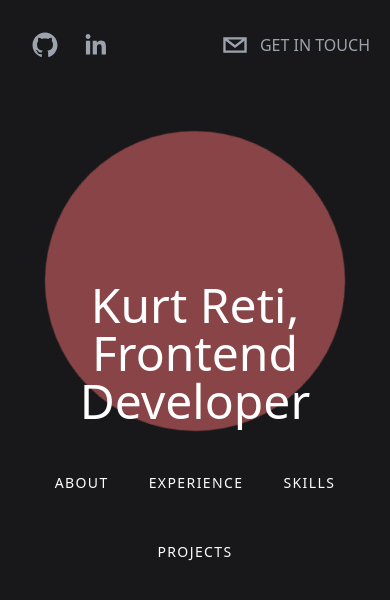
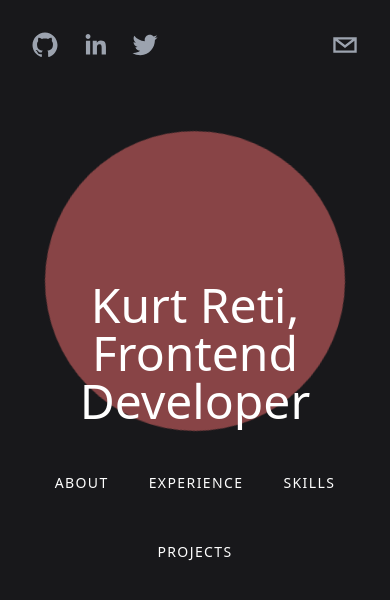
Before and after one commit to KurtReti/portfolio, a Next.js app: page / in a window 390 px wide. Shown: the top 600 px of the page. Built offline with nearby package versions, Linux system fonts and the light colour scheme.

Commit message:
z index fixes

```diff
--- /dev/null
+++ b/components/About.tsx
@@ -0,0 +1,9 @@
+import React from 'react'
+
+type Props = {}
+
+export default function About({}: Props) {
+  return (
+    <div className='h-screen'>About</div>
+  )
+}
--- a/components/Header.tsx
+++ b/components/Header.tsx
@@ -24,6 +24,7 @@ export default function Header({}: Props) {
     className="flex flex-row">
         <SocialIcon url="https://github.com/KurtReti" fgColor="#9ca3af" bgColor="transparent" />
         <SocialIcon url="https://www.linkedin.com/in/kurt-reti-aa469924a/" fgColor="#9ca3af" bgColor="transparent" />
+        <SocialIcon url="https://twitter.com/KurtReti" fgColor="#9ca3af" bgColor="transparent" />
     </motion.div>
 
     <motion.div
@@ -38,9 +39,9 @@ export default function Header({}: Props) {
     transition={{
         duration: 2,
         delay: 3
-    }} className="flex flex-row items-center">
+    }} className="flex flex-row items-center cursor-pointer">
         <SocialIcon network="email" bgColor="transparent" fgColor="#9ca3af" />
-        <p className="uppercase text-gray-400">Get in touch</p>
+        <p className="hidden uppercase text-gray-400 md:inline-flex">Get in touch</p>
     </motion.div>
 
   </header>);
--- a/components/Hero.tsx
+++ b/components/Hero.tsx
@@ -1,13 +1,14 @@
 import React from 'react'
 import Background from './Background'
 import {motion} from 'framer-motion'
+import Link from 'next/link'
 
 type Props = {}
 
 export default function ({}: Props) {
   return (
     <div className='h-screen flex flex-col  items-center justify-center text-center
-    overflow-hidden '>
+    overflow-hidden z-0'>
       <Background />
 
       <motion.div
@@ -24,10 +25,21 @@ export default function ({}: Props) {
 
       <p className=' text-5xl relative text-white z-10'>Kurt Reti, Frontend Developer</p>
       <div className='relative'>
+        <Link href="#about">
         <button className="heroButton">About</button>
+        </Link>
+
+        <Link href="#experience">
         <button className="heroButton">Experience</button>
+        </Link>
+
+        <Link href="#skills">
         <button className="heroButton">Skills</button>
+        </Link>
+
+        <Link href="#projects">
         <button className="heroButton">Projects</button>
+        </Link>
       </div>
       </motion.div>
     </div>
--- a/pages/index.js
+++ b/pages/index.js
@@ -1,5 +1,6 @@
 import Head from "next/head";
 import Image from "next/image";
+import About from "../components/About";
 import Background from "../components/Background";
 import Header from "../components/Header";
 import Hero from "../components/Hero";
@@ -17,12 +18,14 @@ export default function Home() {
 
       {/* Hero */}
 
-      <section id="hero" className="snap-center">
+      <section id="hero" className="snap-start">
         <Hero />
       </section>
 
       {/* About */}
-
+      <section id="about" className="snap-center">
+        <About />
+      </section>
       {/* Experience */}
 
       {/* Skills */}
--- a/styles/globals.css
+++ b/styles/globals.css
@@ -4,6 +4,6 @@
 
 @layer components{
     .heroButton{
-        @apply px-5 mt-12 rounded-full text-white uppercase text-sm tracking-widest
+        @apply px-5 mt-12 rounded-full text-white uppercase text-sm tracking-widest hover:underline hover:underline-offset-8
     }
 }
```
